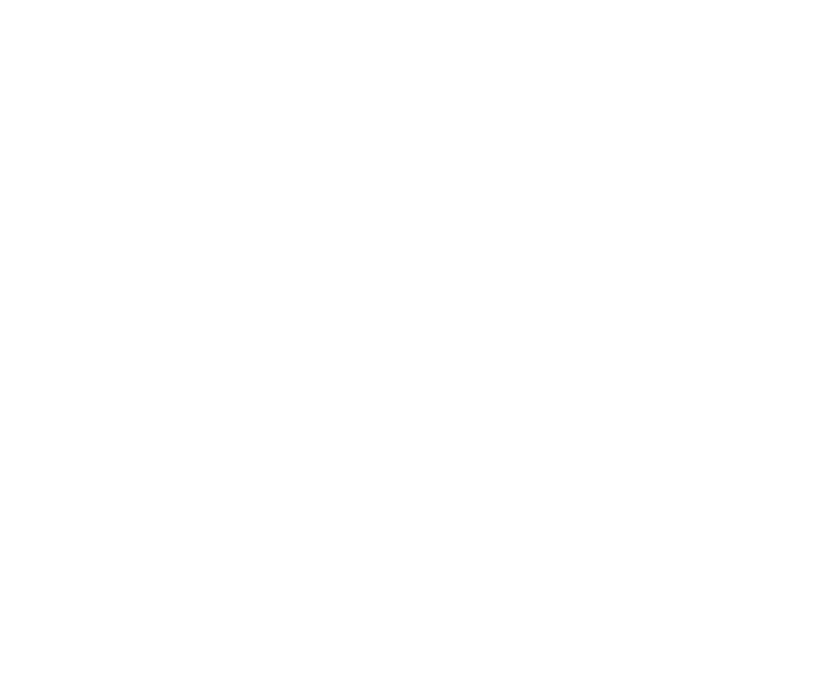
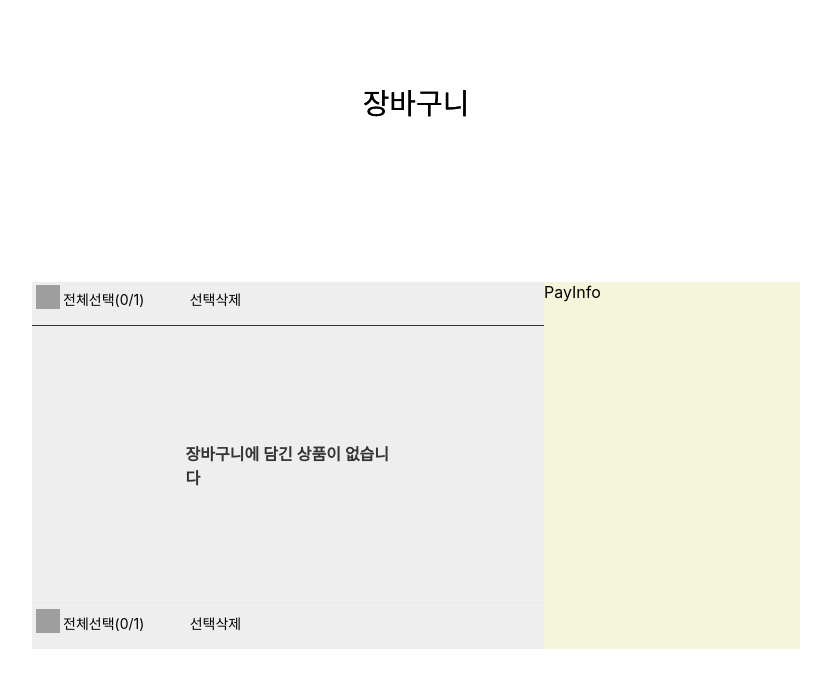
Before and after one commit to JoyKim66/maketkurly_clone_coding_project, a React (Create React App) app: page /cart in a window 1280 px wide. Before the commit this address had no page. Shown: the top 688 px of the page, without its empty margins (224-1055 px from the left). Built offline with nearby package versions, Linux system fonts and the light colour scheme; grey boxes are pictures that could not be loaded.

Commit message:
네비게이션 버튼 이미지 변경, 장바구니 CartList 비어있을때 뷰 완성

```diff
--- a/src/App.js
+++ b/src/App.js
@@ -3,6 +3,7 @@
 import Login from "./pages/Login";
 import Main from "./pages/Main";
 import {Routes,Route} from "react-router-dom";
+import Cart from "./pages/Cart";
 
 function App() {
   return (
@@ -11,6 +12,7 @@
         <Route path="/login" exact element={<Login/>}/>
         <Route path="/signup" exact element={<SignUp/>}/>
         <Route path="/" exact element={<Main/>}/>
+        <Route path="/cart" exact element={<Cart/>}/>
       </Routes>
 
     </div>
--- /dev/null
+++ b/src/components/CartList.js
@@ -0,0 +1,94 @@
+import React from "react";
+import styled from "styled-components";
+
+const CartList = () => {
+    return (
+        <>
+        <Container>
+            <LabelSt>
+                <CheckBox><InputSt type="checkbox"/></CheckBox>
+                전체선택(0/1)
+            </LabelSt>
+            <SpanSt>|</SpanSt>
+            <DeleteBtnDiv>선택삭제</DeleteBtnDiv>
+        </Container>
+        <CartListBox>
+            <CartListTxt>장바구니에 담긴 상품이 없습니다</CartListTxt>
+        </CartListBox>
+        <Container>
+            <LabelSt>
+                <CheckBox><InputSt type="checkbox"/></CheckBox>
+                전체선택(0/1)
+            </LabelSt>
+            <SpanSt>|</SpanSt>
+            <DeleteBtnDiv>선택삭제</DeleteBtnDiv>
+        </Container>
+        </>
+    )
+
+}
+
+export default CartList;
+const Container = styled.div`
+    display: flex;
+    display: flex;
+    align-items: center;
+    padding: 0 0 10px 0;
+`;
+
+const LabelSt = styled.label`
+    //텍스트 선택안되게
+    user-select: none;
+    display: flex;
+    align-items: center;
+    font-size: 14px;
+}
+
+`;
+const InputSt = styled.input`
+    appearance: none;
+    background-image: url(https://res.kurly.com/mobile/service/common/2003/ico_checkbox_disabled.png);
+    background-color: transparent;
+    background-repeat: no-repeat;
+    background-size: 24px 24px;
+    background-position: 50% 50%;
+    display: inline-block;
+    position: relative;
+    width: 24px;
+    height: 24px;
+    &:checked {
+        background-image: url(https://res.kurly.com/mobile/service/common/2006/ico_checkbox_checked.svg);
+        background-color: transparent;
+        background-repeat: no-repeat;
+        background-size: 24px 24px;
+        background-position: 50% 50%;
+        display: inline-block;
+        position: relative;
+        width: 24px;
+        height: 24px;
+    }
+`;
+const CheckBox = styled.span`
+
+`;
+const SpanSt = styled.span`
+    padding: 0 0 0 20px;
+    color: #eee;
+`;
+const DeleteBtnDiv = styled.div`
+    padding: 0 0 0 20px;
+    font-size: 14px;
+}
+`;
+const CartListBox = styled.div`
+    border-top: 1px solid #333;
+    border-bottom: 1px solid #f4f4f4;
+`;
+const CartListTxt = styled.p`
+    width: 40%;
+    padding: 115px 0 116px;
+    font-weight: 600;
+    font-size: 16px;
+    margin: auto;
+    color: #333;
+`;
--- a/src/navigation.css
+++ b/src/navigation.css
@@ -1,13 +1,13 @@
 
 .swiper-button-next {
-    background: url("./next.png") no-repeat;
+    background: url("https://s3.ap-northeast-2.amazonaws.com/res.kurly.com/kurly/ico/2021/arrow_list_right_over_60_60.svg") no-repeat;
 
     background-size: 100% auto;
     background-position: center;
   }
 
   .swiper-button-prev {
-    background: url("./prev.png") no-repeat;
+    background: url("https://s3.ap-northeast-2.amazonaws.com/res.kurly.com/kurly/ico/2021/arrow_list_left_over_60_60.svg") no-repeat;
     background-size: 100% auto;
     background-position: center;
   }
--- /dev/null
+++ b/src/pages/Cart.js
@@ -0,0 +1,40 @@
+import React from "react";
+import styled from "styled-components";
+import CartList from "../components/CartList";
+
+const Cart = () => {
+    return (
+        <>
+            <MainText>장바구니</MainText>
+            <Container>
+            <CartListDiv><CartList/></CartListDiv>
+            <PayInfoDiv>PayInfo</PayInfoDiv>
+            </Container>
+        </>
+
+    )
+}
+
+export default Cart;
+
+const MainText =  styled.div`
+    font-size: 29px;
+    font-weight: 500;
+    text-shadow: black 0 0 0;
+    display: flex;
+    justify-content: center;
+    align-items: center;
+    padding: 10vh 0 20vh 0;
+`;
+const Container = styled.div`
+    display: flex;
+    justify-content: center;
+`;
+const CartListDiv = styled.div`
+    width: 40%;
+    background: #eee;
+`;
+const PayInfoDiv = styled.div`
+    width: 20%;
+    background: beige;
+`;
```
